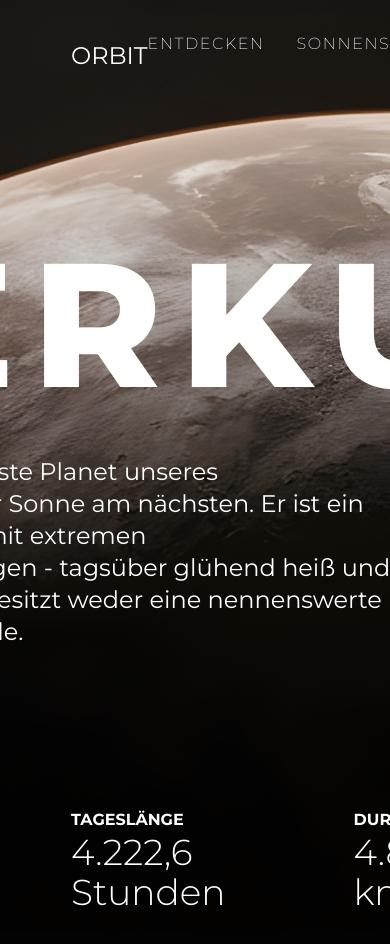
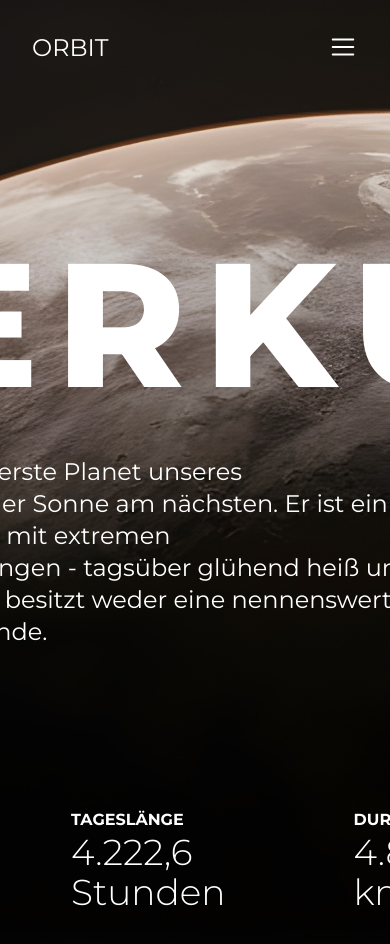
Before and after one commit to zeroequalsone/orbit, a Next.js app: page /solar-system in a window 390 px wide. Shown: the top 944 px of the page. Built offline with nearby package versions, Linux system fonts and the light colour scheme.

Commit message:
Adjusted desktop and mobile navbar menu and added hamburger menu for mobile

```diff
--- a/app/components/Navbar.tsx
+++ b/app/components/Navbar.tsx
@@ -1,19 +1,45 @@
+"use client"
+import { ListIcon, XIcon } from "@phosphor-icons/react"
 import Link from "next/link"
+import { useState } from "react"
 
 export default function Navbar() {
+    const [mobileMenuOpen, setMobileMenuOpen] = useState(false)
+
     return (
-        <div className="fixed w-full z-50 flex justify-center text-white">
-            <div className="flex justify-between items-center p-8 max-w-4/5 w-full uppercase">
-                <Link href={"/"} className="flex items-center gap-4 text-2xl">
+        <div className={"fixed w-full z-50 flex justify-center text-white"}>
+            <div className="hidden lg:flex justify-between items-center p-8 lg:max-w-4/5 w-full uppercase">
+                <Link href={"/"} className="text-2xl">
                     <p>Orbit</p>
                 </Link>
-                <div className={`flex gap-8 tracking-widest font-extralight`}>
-                    <Link href={"/explore"} className="hover:font-normal">Entdecken</Link>
-                    <Link href={"/solar-system"} className="hover:font-normal">Sonnensystem</Link>
-                    <Link href={"/live"} className="hover:font-normal">Live Tracker</Link>
-                    <Link href={"/tools"} className="hover:font-normal">Tools</Link>
-                    <Link href={"https://github.com/zeroequalsone/orbit"} className="hover:font-normal">GitHub</Link>
+                <div className="flex gap-8 tracking-widest font-extralight">
+                    <Link href={"/explore"} className="hover:font-normal" onClick={() => setMobileMenuOpen(false)}>Entdecken</Link>
+                    <Link href={"/solar-system"} className="hover:font-normal" onClick={() => setMobileMenuOpen(false)}>Sonnensystem</Link>
+                    <Link href={"/live"} className="hover:font-normal" onClick={() => setMobileMenuOpen(false)}>Live Tracker</Link>
+                    <Link href={"/tools"} className="hover:font-normal" onClick={() => setMobileMenuOpen(false)}>Tools</Link>
+                    <Link href={"https://github.com/zeroequalsone/orbit"} className="hover:font-normal" onClick={() => setMobileMenuOpen(false)}>GitHub</Link>
                 </div>
+            </div>
+            <div className={`flex lg:hidden p-8 w-full uppercase`}>
+                <div className="flex justify-between w-full z-50">
+                    <Link href={"/"} className="text-2xl"><p>Orbit</p></Link>
+                    {mobileMenuOpen ? <XIcon className="text-3xl" onClick={() => {
+                        setMobileMenuOpen(false)
+                    }} /> : <ListIcon className="text-3xl" onClick={() => {
+                        setMobileMenuOpen(true)
+                    }} />}
+                </div>
+                {mobileMenuOpen && (
+                    <div className="fixed inset-0 bg-[url('/planets/BG.png')] bg-center bg-cover flex items-center justify-center">
+                        <div className="flex flex-col justify-center items-center gap-16 p-8 text-xl uppercase">
+                            <Link href={"/explore"} className="hover:font-normal" onClick={() => setMobileMenuOpen(false)}>Entdecken</Link>
+                            <Link href={"/solar-system"} className="hover:font-normal" onClick={() => setMobileMenuOpen(false)}>Sonnensystem</Link>
+                            <Link href={"/live"} className="hover:font-normal" onClick={() => setMobileMenuOpen(false)}>Live Tracker</Link>
+                            <Link href={"/tools"} className="hover:font-normal" onClick={() => setMobileMenuOpen(false)}>Tools</Link>
+                            <Link href={"https://github.com/zeroequalsone/orbit"} className="hover:font-normal" onClick={() => setMobileMenuOpen(false)}>GitHub</Link>
+                        </div>
+                    </div>
+                )}
             </div>
         </div>
     )
--- a/app/not-found.tsx
+++ b/app/not-found.tsx
@@ -4,9 +4,9 @@ export default function NotFound() {
     return (
         <div className='flex justify-center items-center min-h-screen bg-center bg-cover bg-[url("/planets/BG.png")] text-white'>
             <div className="flex flex-col items-center gap-10">
-                <h2 className="text-3xl font-semibold uppercase tracking-wide">Keinen Orbit gefunden.</h2>
-                <p className="text-xl max-w-xl text-center">Oh nein! Die angeforderte Seite scheint auf einem anderen Planeten zu sein.</p>
-                <Link href={"/"}>Zurück zur Startseite?</Link>
+                <h2 className="text-2xl lg:text-3xl font-semibold uppercase tracking-wide text-center">”Houston, we've had a problem here!”</h2>
+                <p className="lg:text-xl max-w-xs lg:max-w-xl text-center">Die angeforderte Seite scheint auf einem anderen Planeten zu sein.</p>
+                <Link href={"/"} className='italic'>Zurück zur Startseite?</Link>
             </div>
         </div>
     )
--- a/app/page.tsx
+++ b/app/page.tsx
@@ -1,4 +1,4 @@
-export default async function Home() {
+export default function Home() {
   return (
     <div className={`flex justify-center items-center min-h-screen bg-center bg-cover bg-[url("/planets/BG.png")]`}>
       <p className="text-4xl text-white">Welcome to <span className="uppercase">Orbit</span>.</p>
--- a/app/solar-system/page.tsx
+++ b/app/solar-system/page.tsx
@@ -1,5 +1,4 @@
 "use client"
-import { CaretLeftIcon, CaretRightIcon } from "@phosphor-icons/react"
 import { useState } from "react"
 
 export default function SolarSystem() {
@@ -192,20 +191,8 @@ export default function SolarSystem() {
                                 <h1 className="text-[11rem] font-extrabold uppercase tracking-widest">{selectedPlanet.name}</h1>
                                 <h2 className="text-2xl max-w-3/4">{selectedPlanet.description}</h2>
                             </div>
-                            <div className="flex gap-12">
-                                {planetId > 1 && (
-                                    <CaretLeftIcon className="text-5xl" onClick={() => {
-                                        selectPlanetId(prev => prev - 1)
-                                    }} />
-                                )}
-                                {planetId < 8 && (
-                                    <CaretRightIcon className="text-5xl" onClick={() => {
-                                        selectPlanetId(prev => prev + 1)
-                                    }} />
-                                )}
-                            </div>
                         </div>
-                        <div className="flex gap-32 bottom-0">
+                        <div className="flex gap-32">
                             <div>
                                 <h3 className="font-bold uppercase">Tageslänge</h3>
                                 <h4 className="text-4xl font-light">{selectedPlanet.lengthOfDay.toLocaleString("de")} Stunden</h4>
@@ -226,6 +213,9 @@ export default function SolarSystem() {
                     </div>
                 )}
             </section>
+            <section>
+
+            </section>
         </div>
     )
 }
```
